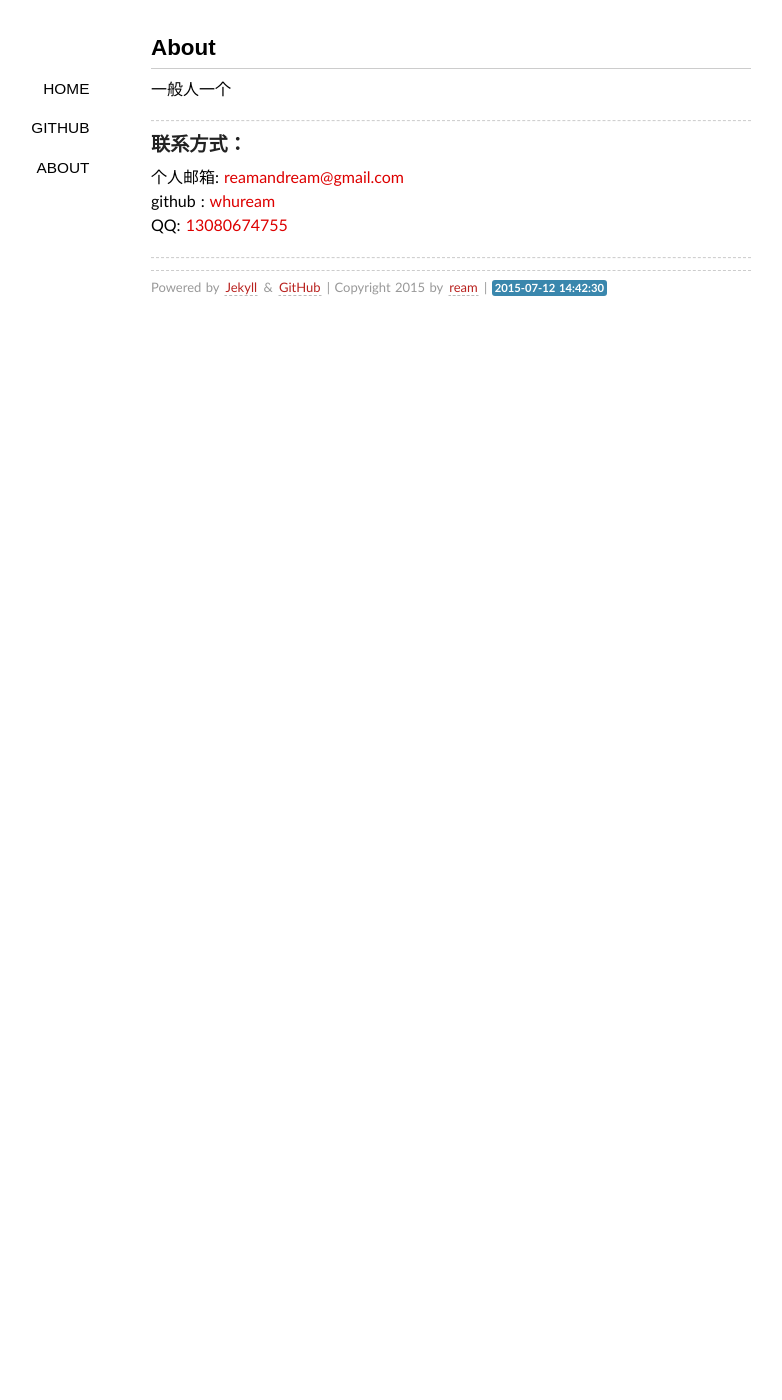
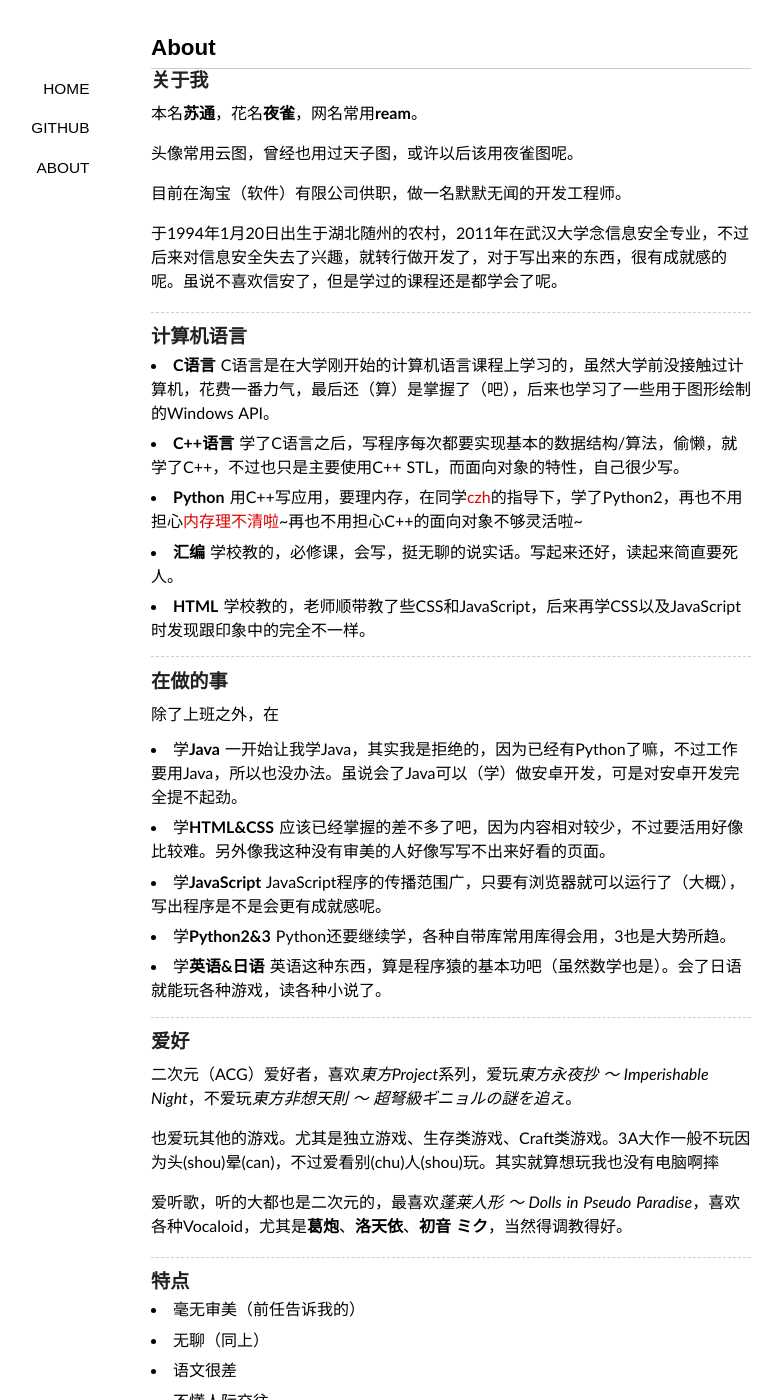
Before and after one commit to whuream/whuream.github.io, a Jekyll site: the page built from about.md, in a window 1280 px wide and 1400 px high. Shown: the whole window, without its empty margins (189-971 px from the left). Built offline with Jekyll 4.4.1, drawn with Linux system fonts in a browser that asks for light colours; Markdown is read by kramdown in place of the engine named in the settings; some of the changed text lies outside the part shown.

Commit message:
add about page

```diff
--- a/about.md
+++ b/about.md
@@ -2,14 +2,69 @@
 title: About
 layout: default
 ---
-一般人一个
 
-----
+###关于我
+本名**苏通**，花名**夜雀**，网名常用**ream**。
 
+头像常用云图，曾经也用过天子图，或许以后该用夜雀图呢。
+
+目前在淘宝（软件）有限公司供职，做一名默默无闻的开发工程师。
+
+于1994年1月20日出生于湖北随州的农村，2011年在武汉大学念信息安全专业，不过后来对信息安全失去了兴趣，就转行做开发了，对于写出来的东西，很有成就感的呢。虽说不喜欢信安了，但是学过的课程还是都学会了呢。
+
+---
+###计算机语言
+* **C语言** C语言是在大学刚开始的计算机语言课程上学习的，虽然大学前没接触过计算机，花费一番力气，最后还（算）是掌握了（吧），后来也学习了一些用于图形绘制的Windows API。
+* **C++语言** 学了C语言之后，写程序每次都要实现基本的数据结构/算法，偷懒，就学了C++，不过也只是主要使用C++ STL，而面向对象的特性，自己很少写。
+* **Python** 用C++写应用，要理内存，在同学[czh](https://github.com/mad4alcohol/)的指导下，学了Python2，再也不用担心[内存理不清啦](http://www.acfun.tv/v/ac1171084)~再也不用担心C++的面向对象不够灵活啦~
+* **汇编** 学校教的，必修课，会写，挺无聊的说实话。写起来还好，读起来简直要死人。
+* **HTML** 学校教的，老师顺带教了些CSS和JavaScript，后来再学CSS以及JavaScript时发现跟印象中的完全不一样。
+
+---
+###在做的事
+除了上班之外，在
+
+* 学**Java** 一开始让我学Java，其实我是拒绝的，因为已经有Python了嘛，不过工作要用Java，所以也没办法。虽说会了Java可以（学）做安卓开发，可是对安卓开发完全提不起劲。
+* 学**HTML&CSS** 应该已经掌握的差不多了吧，因为内容相对较少，不过要活用好像比较难。另外像我这种没有审美的人好像写写不出来好看的页面。
+* 学**JavaScript** JavaScript程序的传播范围广，只要有浏览器就可以运行了（大概），写出程序是不是会更有成就感呢。
+* 学**Python2&3** Python还要继续学，各种自带库常用库得会用，3也是大势所趋。
+* 学**英语&日语** 英语这种东西，算是程序猿的基本功吧（虽然数学也是）。会了日语就能玩各种游戏，读各种小说了。
+
+---
+###爱好
+二次元（ACG）爱好者，喜欢*東方Project*系列，爱玩*東方永夜抄 〜 Imperishable Night*，不爱玩*東方非想天則 〜 超弩級ギニョルの謎を追え*。
+
+也爱玩其他的游戏。尤其是独立游戏、生存类游戏、Craft类游戏。3A大作一般不玩因为头(shou)晕(can)，不过爱看别(chu)人(shou)玩。其实就算想玩我也没有电脑啊摔
+
+爱听歌，听的大都也是二次元的，最喜欢*蓬莱人形 〜 Dolls in Pseudo Paradise*，喜欢各种Vocaloid，尤其是**葛炮**、**洛天依**、**初音 ミク**，当然得调教得好。
+
+---
+###特点
+* 毫无审美（前任告诉我的）
+* 无聊（同上）
+* 语文很差
+* 不懂人际交往
+* 不喜欢约束和压迫
+* 觉(yi)悟(yi)高(bu)？(ming)
+
+---
+###感谢
+感谢两位[室](http://f2light.com/)[友](http://brickgao.com/)在我大一对（非）专业知识一无所知的时候带我入门。
+
+感谢[陈院长](https://github.com/mad4alcohol/)指导我写Python代码。
+
+---
 ###联系方式：
+手机：13080674755
 
 个人邮箱: [reamandream@gmail.com](mailto:reamandream@gmail.com)
+
 github : [whuream](https://github.com/whuream)
+
 QQ: [13080674755](tencent://message/?uin=13080674755)
 
-----
+---
+###简历
+[中文](./resume_CN_v2.3.pdf)
+
+[英文](./resume_EN_v2.0.pdf)
```
Also changed, not shown: 5 other files.
